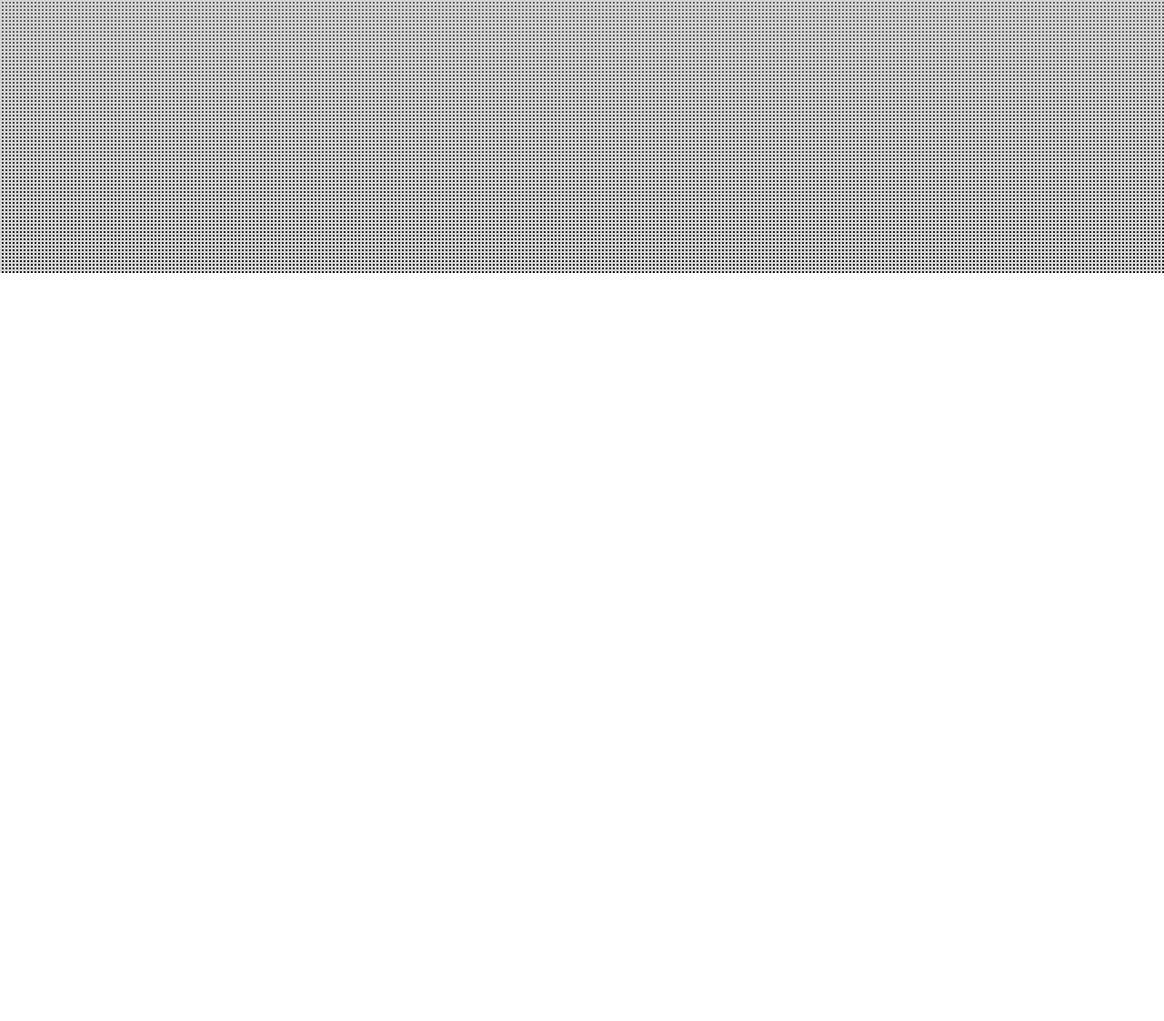
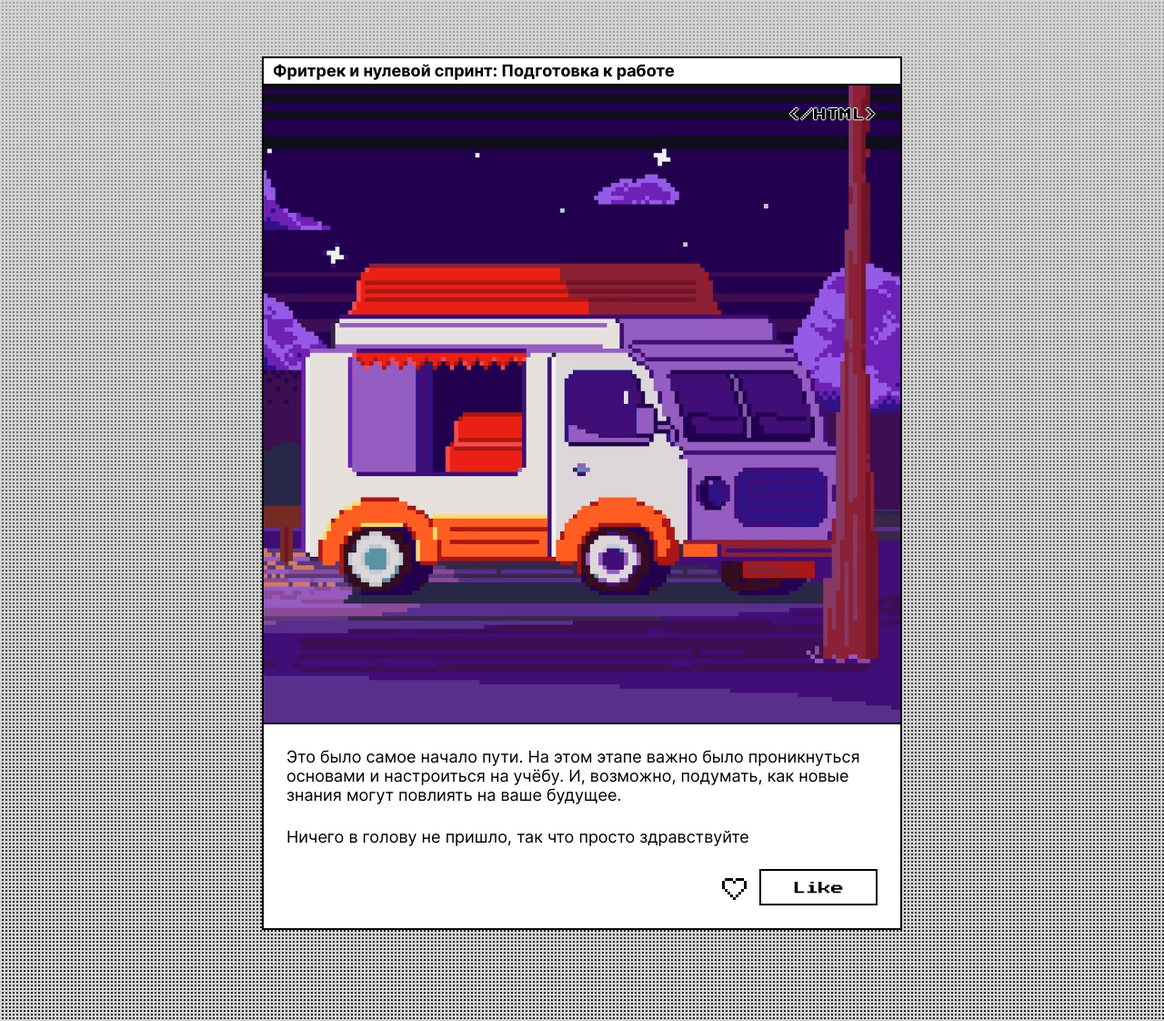
Before and after one commit to TIKTIRK/zakrivayuschiy-teg-ad, a plain HTML site: page index.html in a window 1280 px wide. Shown: the part 500-1622 px from the top of the page at 91% size. Before the commit the page ends 800 px from the top, so only its background shows below. Drawn offline with Linux system fonts and the light colour scheme.

Commit message:
add card

```diff
--- a/index.html
+++ b/index.html
@@ -4,12 +4,12 @@
 		<meta charset="UTF-8" />
 		<meta name="viewport" content="width=device-width, initial-scale=1.0" />
 		<title>Закрывающий тег</title>
-		<link rel="stylesheet" href="./fonts/fonts.css" />
-		<link rel="stylesheet" href="./styles/variables.css" />
-		<link rel="stylesheet" href="./styles/globals.css" />
-		<link rel="stylesheet" href="./styles/style.css" />
-		<link rel="stylesheet" href="./styles/animations.css" />
-    <link rel="icon" href="./svg/favicon.svg" type="image/svg" />
+		<link rel="stylesheet" href="/fonts/fonts.css" />
+		<link rel="stylesheet" href="/styles/variables.css" />
+		<link rel="stylesheet" href="/styles/globals.css" />
+		<link rel="stylesheet" href="/styles/style.css" />
+		<link rel="stylesheet" href="/styles/animations.css" />
+    <link rel="icon" href="/svg/favicon.svg" type="image/svg" />
 	</head>
 	<body class="page">
 		<header class="header">
@@ -18,7 +18,77 @@
 				<h2 class="header__subcaption">закрывающий тег</h2>
 			</div>
 		</header>
-		<main></main>
+		<main>
+      <main class="main">
+      <ul class="cards__list">
+        <li class="card">
+          <article class="card__container">
+            <h2 class="card__caption">
+              Фритрек и нулевой спринт: Подготовка к работе
+            </h2>
+            <div class="image">
+              <img
+                src="/images/car.png"
+                alt="Машина"
+                class="card__image"
+                loading="lazy"
+              />
+              <span class="label__text">&lt;/HTML&gt;</span>
+            </div>
+            <div class="card__text-container">
+              <p class="card__text">
+                Это было самое начало пути. На этом этапе важно было
+                проникнуться основами и настроиться на учёбу. И, возможно,
+                подумать, как новые знания могут повлиять на ваше будущее.
+              </p>
+              <p class="card__text">
+                Ничего в голову не пришло, так что просто здравствуйте
+              </p>
+            </div>
+            <div class="card__buttons">
+              <button class="card__icon-button"
+              type="button">
+                <svg
+                  width="39"
+                  height="36"
+                  viewBox="0 0 39 36"
+                  fill="none"
+                  xmlns="http://www.w3.org/2000/svg"
+                  class="like-icon"
+                >
+                  <g class="heart">
+                    <path
+                      class="contour"
+                      d="M12 6H9V9H12V6ZM15 6H12V9H15V6ZM9 9H6V12H9V9ZM9 12H6V15H9V12ZM9 15H6V18H9V15ZM18 6H15V9H18V6ZM12 18H9V21H12V18ZM15 21H12V24H15V21ZM18 24H15V27H18V24ZM27 6H30V9H27V6ZM24 6H27V9H24V6ZM30 9H33V12H30V9ZM30 12H33V15H30V12ZM30 15H33V18H30V15ZM21 6H24V9H21V6ZM27 18H30V21H27V18ZM24 21H27V24H24V21ZM21 24H24V27H21V24ZM21 27H18V30H21V27ZM21 9H18V12H21V9Z"
+                      fill="var(--basic-color)"
+                    />
+                    <path
+                      class="main-body"
+                      d="M12 9H9V12H12V9ZM15 12H12V15H15V12ZM18 9H15V12H18V9ZM12 15H9V18H12V15ZM15 15H12V18H15V15ZM15 18H12V21H15V18ZM18 12H15V15H18V12ZM18 21H15V24H18V21ZM18 18H15V21H18V18ZM27 9H30V12H27V9ZM24 9H27V12H24V9ZM27 12H30V15H27V12ZM24 12H27V15H24V12ZM21 9H24V12H21V9ZM27 15H30V18H27V15ZM24 15H27V18H24V15ZM24 18H27V21H24V18ZM21 12H24V15H21V12ZM21 21H24V24H21V21ZM21 18H24V21H21V18ZM21 21H18V24H21V21ZM21 24H18V27H21V24Z"
+                      fill="none"
+                    />
+                    <path
+                      class="core"
+                      d="M18 15H15V18H18V15ZM21 15H24V18H21V15ZM21 15H18V18H21V15ZM21 12H18V15H21V12ZM21 18H18V21H21V18Z"
+                      fill="none"
+                    />
+                  </g>
+                  <path
+                    class="sparks"
+                    d="M36 13H39V16H36V13ZM27 27H30V30H27V27ZM18 33H21V36H18V33ZM9 27H12V30H9V27ZM24 0H27V3H24V0ZM33 3H36V6H33V3ZM3 3H6V6H3V3ZM12 0H15V3H12V0ZM0 13H3V16H0V13Z"
+                    fill="var(--sparks)"
+                  />
+                </svg>
+              </button>
+              <button class="card__like-button button"
+              type="button">
+                <span class="button__text">Like</span>
+              </button>
+            </div>
+          </article>
+        </li>
+      </ul>
+    </main>
 		<script src="./scripts/like.js"></script>
 	</body>
 </html>
--- a/styles/style.css
+++ b/styles/style.css
@@ -46,3 +46,112 @@
 	font-size: clamp(14px, 5px + 1.8vi, 23px);
 	text-transform: uppercase;
 }
+
+.main {
+	display: flex;
+	flex-direction: column;
+	align-items: center;
+	padding-bottom: 100px;
+}
+
+.cards__list {
+	display: grid;
+	gap: 91px;
+}
+
+.card {
+	border: 2px solid var(--basic-color);
+}
+
+.card__container {
+	background-color: var(--additional-color);
+	max-width: 700px;
+}
+
+.card__caption {
+	border-bottom: 2px solid var(--basic-color);
+	font-variation-settings: 785;
+	font-size: 18px;
+	line-height: 100%;
+	padding: 5px 10px;
+}
+
+.image {
+	position: relative;
+}
+
+.card__image {
+	display: block;
+	object-fit: cover;
+	object-position: 95% 50%;
+	aspect-ratio: 1 / 1;
+	width: 100%;
+}
+
+.label__text {
+	position: absolute;
+	top: 25px;
+	right: 25px;
+	font-size: 14px;
+	color: var(--basic-color);
+	font-family: var(--additional-font);
+	text-shadow:
+		-1px 0 var(--shadow-color),
+		0 1px var(--shadow-color),
+		1px 0 var(--shadow-color),
+		0 -1px var(--shadow-color);
+}
+
+@supports (text-stroke: 1px var(--shadow-color)) or
+	(-webkit-text-stroke: 1px var(--shadow-color)) {
+	.label_text {
+		text-shadow: none;
+		-webkit-text-stroke: 1px var(--shadow-color);
+	}
+}
+
+.card__text-container {
+	display: flex;
+	flex-direction: column;
+	gap: 25px;
+  padding: 25px;
+	border-top: 2px solid var(--basic-color);
+}
+
+.card__text {
+	font-size: 18px;
+	line-height: 21px;
+}
+
+.card__buttons {
+	display: flex;
+	justify-content: end;
+	align-items: center;
+	padding: 0 25px 25px 0;
+}
+
+.card__icon-button {
+  height: 38px;
+	border: 2px solid transparent;
+	background-color: inherit;
+	cursor: pointer;
+}
+
+.card__like-button {
+	padding: 10px 0px;
+	width: 130px;
+}
+
+.button__text {
+	position: relative;
+	color: var(--additional-color);
+	font-size: 14px;
+	mix-blend-mode: difference;
+}
+
+.button {
+	border: 2px solid var(--basic-color);
+	font-family: var(--additional-font);
+	background-color: var(--additional-color);
+	cursor: pointer;
+}
--- a/styles/variables.css
+++ b/styles/variables.css
@@ -21,4 +21,5 @@
 		linear-gradient(to bottom, #e7e7e7, #1a1a1a);
 	--basic-color: #000000;
 	--additional-color: #ffffff;
+	--shadow-color: #ffffff;
 }
```
